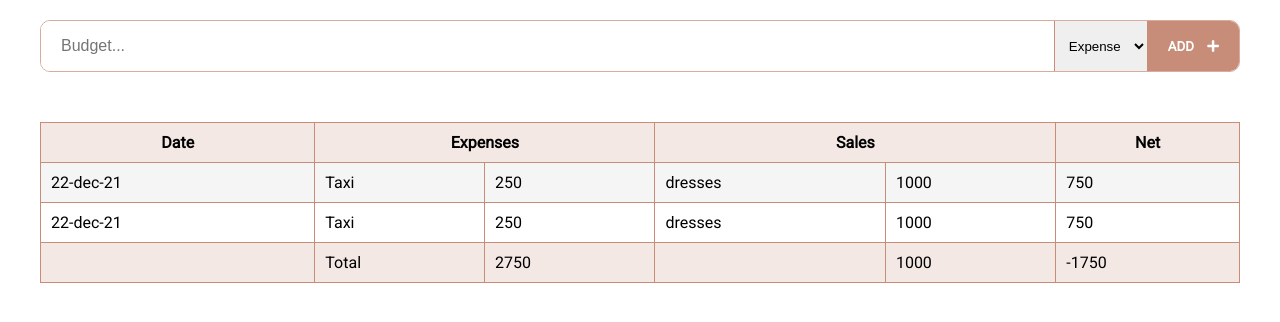
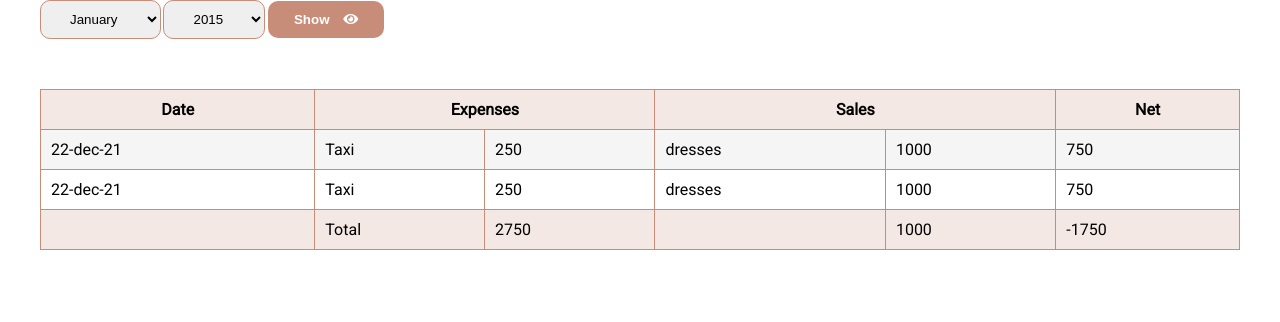
Before and after one commit to durosly/online_expense, a PHP site: page /records in a window 1280 px wide. Shown: the part 91-413 px from the top of the page. Run offline with PHP 8.4, Linux system fonts and the light colour scheme; some libraries are stand-ins or nearby versions.

Commit message:
modified records page

```diff
--- a/records.php
+++ b/records.php
@@ -35,13 +35,16 @@
         </header>
         <main class="main">
             <div class="container">
-                <form class="budget">
-                    <input type="text" name="budget" id="budget" class="budget__input" placeholder="Budget...">
-                    <select class="budget__choice" name="type" id="type">
-                        <option value="exp">Expense</option>
-                        <option value="inc">Sales</option>
+                <form class="budget-records">
+                    <select class="budget-records__month" name="month" id="month">
+                        <option value="1">January</option>
+                        <option value="2">Febuary</option>
                     </select>
-                    <button class="budget__submit">Add <i class="ml-1 fas fa-plus"></i></button>
+                    <select class="budget-records__year" name="year" id="year">
+                        <option value="2015">2015</option>
+                        <option value="2016">2016</option>
+                    </select>
+                    <button class="budget-records__submit">Show <i class="ml-1 fas fa-eye"></i></button>
                 </form>
 
                 <table class="budget-table">
--- /dev/null
+++ b/sass/components/_budget-records.scss
@@ -0,0 +1,22 @@
+.budget-records {
+    &__month,
+    &__year {
+        padding: 1rem 2.5rem;
+        border-color: $color-primary;
+        border-radius: $border-radius-primary;
+    }
+
+    &__submit {
+        padding: 1rem 2.5rem;
+        background-color: $color-primary;
+        border-radius: $border-radius-primary;
+        border: 1px solid transparent;
+        font-weight: bold;
+        color: $color-white;
+        cursor: pointer;
+
+        &:hover {
+            background-color: darken($color-primary, 20%);
+        }
+    }
+}
--- a/sass/main.scss
+++ b/sass/main.scss
@@ -4,6 +4,7 @@
 @import "base/reset";
 
 @import "components/budget-display";
+@import "components/budget-records";
 @import "components/forms";
 @import "components/table";
 
```
Also changed, not shown: assets/stylesheet/main.min.css, 1 other file.
